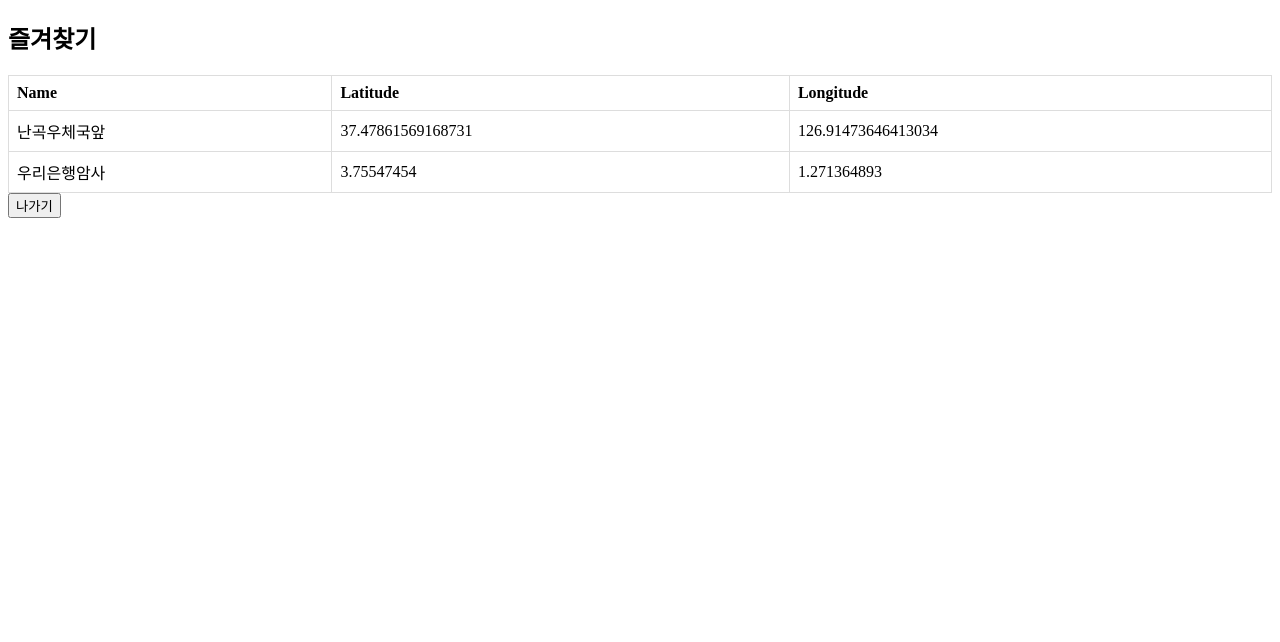
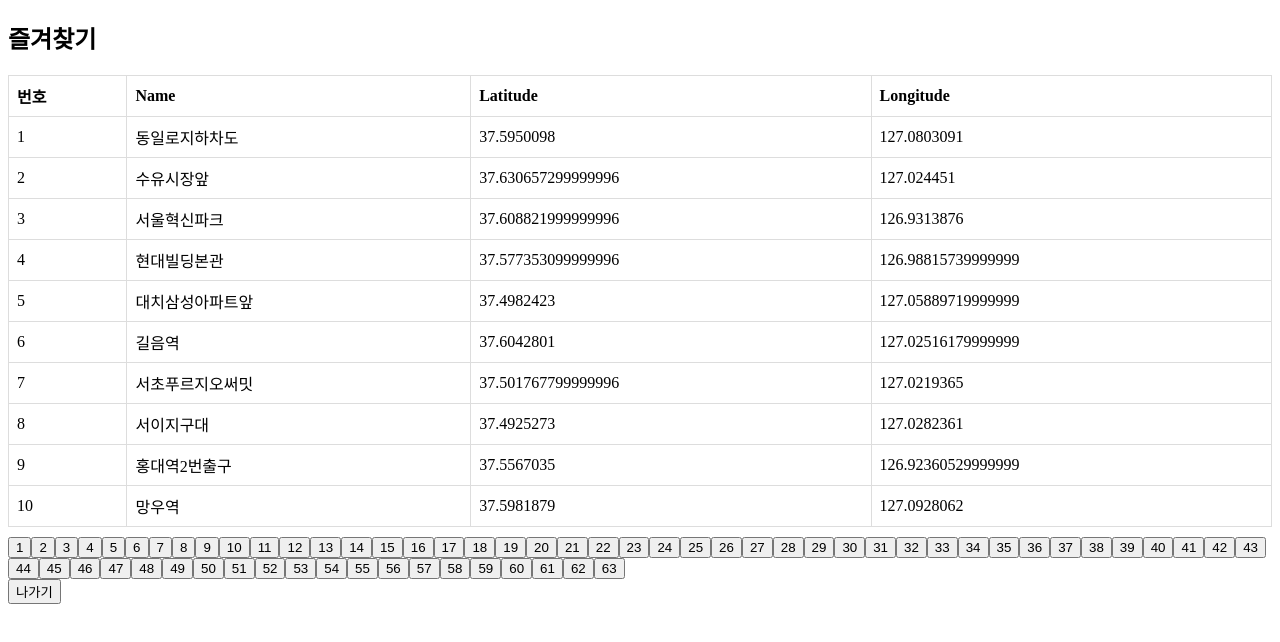
Before and after one commit to ddr4869/CityLightTimer_fe, a Next.js app: page /Bookmark in a window 1280 px wide. Shown: the top 642 px of the page. Built offline with nearby package versions, Linux system fonts and the light colour scheme.

Commit message:
페이지네이션 추가

```diff
--- a/pages/Bookmark.tsx
+++ b/pages/Bookmark.tsx
@@ -1,85 +1,6 @@
-// // components/LoginForm.js
-// import { useRouter } from "next/router";
-// import { useState } from "react";
-
-// interface LoginFormProps {
-//   onLoginSuccess: (isSuccess: boolean) => void;
-// }
-
-// const Bookmark = ({}) => {
-//   const router = useRouter();
-//   const [username, setUsername] = useState("test");
-//   const [password, setPassword] = useState("test");
-
-//   const handleBookmarkData = async () => {
-//     try {
-//       // 유저 id로 즐겨찾기 내역 조회
-//       const getBookmarks = await fetch("http://localhost:8088/bookmark/1", {
-//         method: "GET",
-//         headers: {
-//           "Content-Type": "application/json",
-//         },
-//       });
-//       console.log("response", getBookmarks);
-
-//       // 서버로부터의 응답을 확인
-//       if (getBookmarks) {
-//         const locations = [
-//           {
-//             itstId: "10",
-//             itstNm: "난곡우체국앞",
-//             mapCtptIntLat: "37.47861569168731",
-//             mapCtptIntLot: "126.91473646413034",
-//           },
-//           {
-//             itstId: "1007",
-//             itstNm: "우리은행암사",
-//             mapCtptIntLat: "3.75547454",
-//             mapCtptIntLot: "1.271364893",
-//           },
-//           // ... (나머지 데이터)
-//         ];
-
-//         return (
-//           <div>
-//             <h2>Bookmark Locations</h2>
-//             <table>
-//               <thead>
-//                 <tr>
-//                   <th>ID</th>
-//                   <th>Name</th>
-//                   <th>Latitude</th>
-//                   <th>Longitude</th>
-//                 </tr>
-//               </thead>
-//               <tbody>
-//                 {locations.map((location) => (
-//                   <tr key={location.itstId}>
-//                     <td>{location.itstId}</td>
-//                     <td>{location.itstNm}</td>
-//                     <td>{location.mapCtptIntLat}</td>
-//                     <td>{location.mapCtptIntLot}</td>
-//                   </tr>
-//                 ))}
-//               </tbody>
-//             </table>
-//           </div>
-//         );
-//         // 로그인이 성공하면 부모 컴포넌트에서 전달한 콜백 함수를 호출하여 상태를 업데이트합니다.
-//         // onLogin 함수는 부모 컴포넌트에서 전달될 예정입니다.
-//       } else {
-//         // 실패 시 적절한 에러 처리를 수행
-//       }
-//     } catch (error) {
-//       console.error("에러 발생:", error);
-//     }
-//   };
-// };
-
-// export default Bookmark;
-
 import { useRouter } from "next/router";
 import { useState, useEffect } from "react";
+import intersection from "../public/intersection.json";
 
 interface BookmarkProps {
   itstId: string;
@@ -91,27 +12,13 @@ interface BookmarkProps {
 const Bookmark = () => {
   const router = useRouter();
   const [locations, setLocations] = useState<BookmarkProps[]>([]);
+  const [currentPage, setCurrentPage] = useState(1);
+  const pageSize = 10; // 한 페이지에 보여질 아이템 개수
   const handleGoBack = () => {
     router.push("/"); // 메인 페이지로 이동
   };
   useEffect(() => {
-    const testData = [
-      {
-        itstId: "10",
-        itstNm: "난곡우체국앞",
-        mapCtptIntLat: "37.47861569168731",
-        mapCtptIntLot: "126.91473646413034",
-      },
-      {
-        itstId: "1007",
-        itstNm: "우리은행암사",
-        mapCtptIntLat: "3.75547454",
-        mapCtptIntLot: "1.271364893",
-      },
-      // ... (나머지 데이터)
-    ];
-
-    setLocations(testData);
+    setLocations(intersection);
 
     // const fetchData = async () => {
     //   try {
@@ -137,31 +44,53 @@ const Bookmark = () => {
     // fetchData();
   }, []);
 
+  const indexOfLastLocation = currentPage * pageSize;
+  const indexOfFirstLocation = indexOfLastLocation - pageSize;
+  const currentLocations = locations.slice(
+    indexOfFirstLocation,
+    indexOfLastLocation
+  );
+
   return (
     <div>
       <h2>즐겨찾기</h2>
       <table style={{ borderCollapse: "collapse", width: "100%" }}>
         <thead>
           <tr>
+            <th style={tableHeaderStyle}>번호</th>
             <th style={tableHeaderStyle}>Name</th>
             <th style={tableHeaderStyle}>Latitude</th>
             <th style={tableHeaderStyle}>Longitude</th>
           </tr>
         </thead>
         <tbody>
-          {locations.map((location) => (
+          {currentLocations.map((location, index) => (
             <tr key={location.itstId}>
+              <td style={tableCellStyle}>{indexOfFirstLocation + index + 1}</td>
               <td style={tableCellStyle}>{location.itstNm}</td>
               <td style={tableCellStyle}>
-                {parseFloat(location.mapCtptIntLat)}
+                {parseFloat(location.mapCtptIntLat) * 0.0000001}
               </td>
               <td style={tableCellStyle}>
-                {parseFloat(location.mapCtptIntLot)}
+                {parseFloat(location.mapCtptIntLot) * 0.0000001}
               </td>
             </tr>
           ))}
         </tbody>
       </table>
+
+      {/* 페이지네이션 버튼 */}
+      <div style={{ marginTop: "10px" }}>
+        {Array.from(
+          { length: Math.ceil(locations.length / pageSize) },
+          (_, index) => (
+            <button key={index + 1} onClick={() => setCurrentPage(index + 1)}>
+              {index + 1}
+            </button>
+          )
+        )}
+      </div>
+
       <button onClick={handleGoBack}>나가기</button>
     </div>
   );
```
